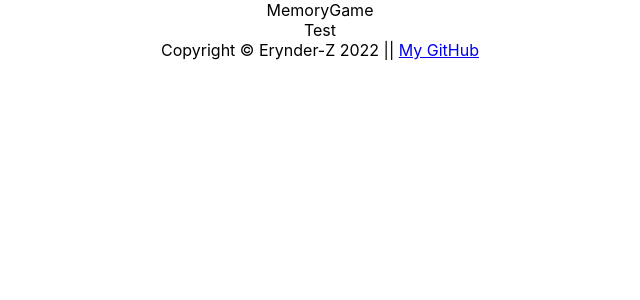
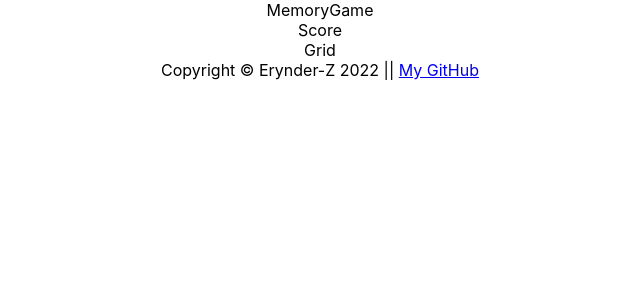
Before and after one commit to erynder-z/memo-shroom, a React (Create React App) app: page / in a window 1280 px wide. Shown: the top 300 px of the page, without its empty margins (320-960 px from the left). Built offline with nearby package versions, Linux system fonts and the light colour scheme.

Commit message:
Component base setup

```diff
--- /dev/null
+++ b/src/components/Grid.js
@@ -0,0 +1,7 @@
+import React from 'react';
+
+function Grid() {
+  return <div className="grid">Grid</div>;
+}
+
+export default Grid;
--- a/src/components/Main.js
+++ b/src/components/Main.js
@@ -1,7 +1,18 @@
 import React from 'react';
+import Score from './Score';
+import Grid from './Grid';
 
 function Main() {
-  return <div className="main ">Test</div>;
+  return (
+    <div className="main-wrapper">
+      <div className="score-container">
+        <Score />
+      </div>
+      <div className="grid-container">
+        <Grid />
+      </div>
+    </div>
+  );
 }
 
 export default Main;
--- /dev/null
+++ b/src/components/Score.js
@@ -0,0 +1,7 @@
+import React from 'react';
+
+function Score() {
+  return <div className="score">Score</div>;
+}
+
+export default Score;
```
Also changed, not shown: src/components/Card.js (added, +7 -0 lines).
